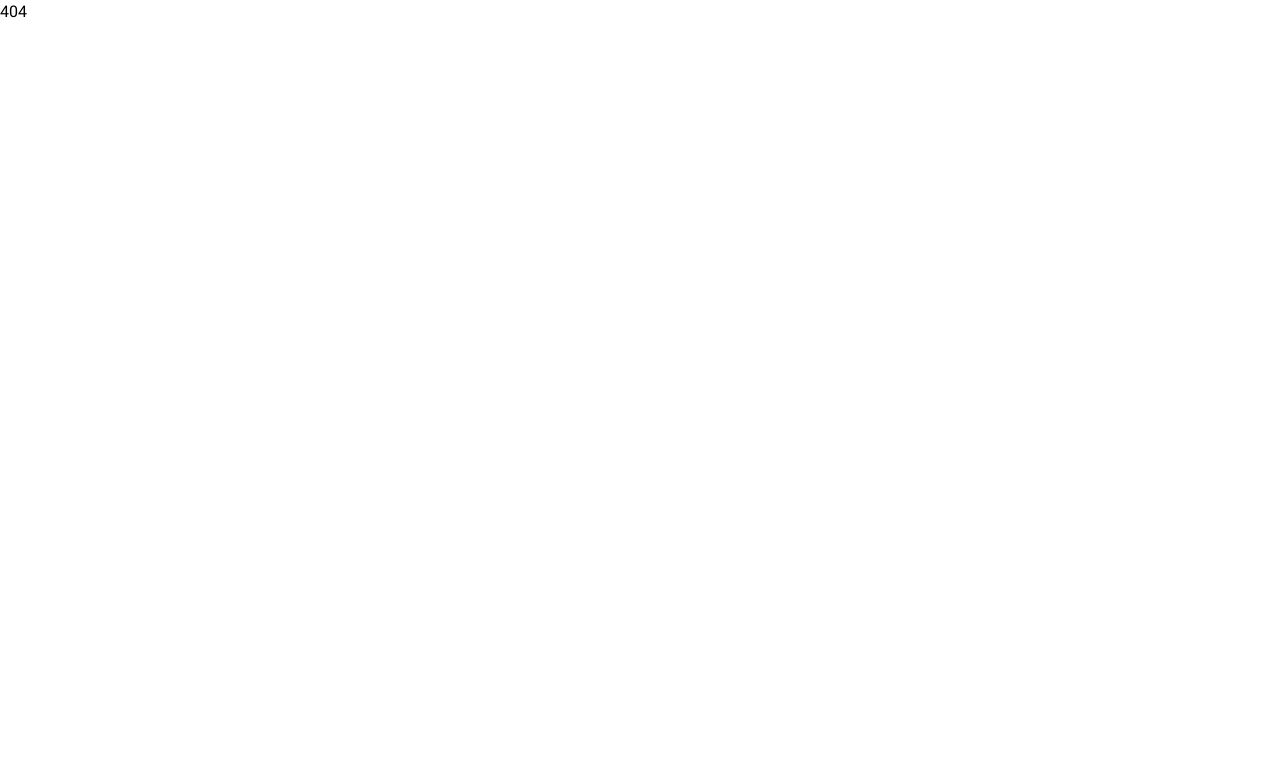
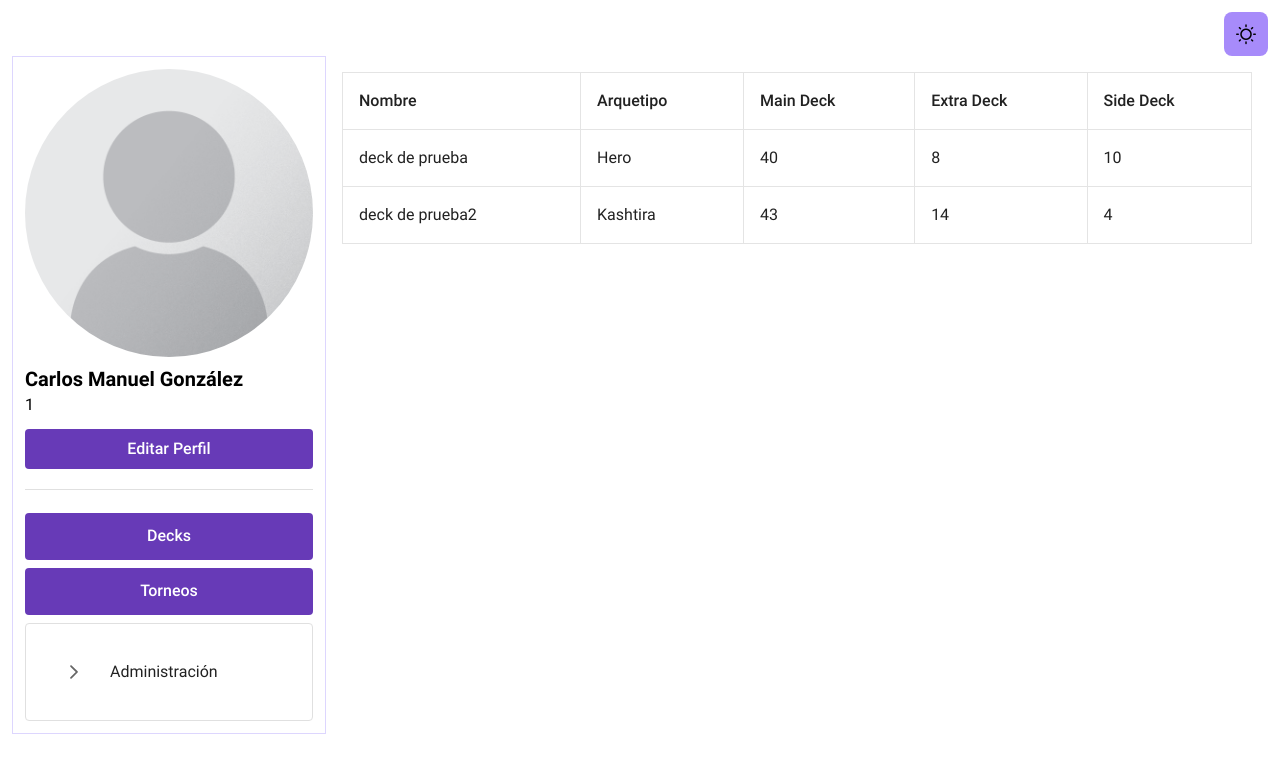
Before and after one commit to cmglezpdev/Yu-Gi-Oh-frontend, a Vue app: page /#/profile/1/decks in a window 1280 px wide. Shown: the top 772 px of the page. Built offline with nearby package versions, Linux system fonts and the light colour scheme.

Commit message:
add deckView

```diff
--- a/package.json
+++ b/package.json
@@ -9,8 +9,7 @@
     "build-only": "vite build",
     "type-check": "vue-tsc --noEmit -p tsconfig.app.json --composite false",
     "lint": "eslint . --ext .vue,.js,.jsx,.cjs,.mjs,.ts,.tsx,.cts,.mts --fix --ignore-path .gitignore",
-    "format": "prettier --write src/",
-    "prepare": "husky install"
+    "format": "prettier --write src/"
   },
   "dependencies": {
     "pinia": "^2.1.6",
--- /dev/null
+++ b/src/modules/profile/pages/decks/ProfileDeckPage.vue
@@ -0,0 +1,48 @@
+<template>
+    <ProfileLayout>
+        <section class="m-4">
+      <DataTable :value="decksShown" showGridlines tableStyle="min-width: 50rem">
+        <Column field="name" header="Nombre" />
+        <Column field="archetype" header="Arquetipo" />
+        <Column field="main" header="Main Deck" />
+        <Column field="extra" header="Extra Deck" />
+        <Column field="side" header="Side Deck" />
+      </DataTable>
+    </section>
+    </ProfileLayout>
+</template>
+
+<script lang="ts" setup>
+  import DataTable from 'primevue/datatable';
+  import Column from 'primevue/column';
+  import SelectButton from 'primevue/selectbutton';
+
+  import ProfileLayout from '@/modules/profile/layouts/ProfileLayout.vue';
+  import { ref } from 'vue';
+
+  const decks = [
+  {
+    name: 'deck de prueba',
+    archetype: 'Hero',
+    main: 40,
+    extra: 8,
+    side: 10
+  },
+  {
+    name: 'deck de prueba2',
+    archetype: 'Kashtira',
+    main: 43,
+    extra: 14,
+    side: 4
+  }
+];
+  const selectedView = ref({ label: 'Main Deck', value: 'main'})
+
+  const viewOptions = ref([
+    { label: 'Main Deck', value: 'main' },
+    { label: 'Extra Deck', value: 'extra' },
+    { label: 'Side Deck', value: 'side' }
+  ])
+
+  const decksShown = ref(decks)
+</script>
--- a/src/router/router.ts
+++ b/src/router/router.ts
@@ -7,6 +7,7 @@ const routes = [
   { path: '/profile/:username', component: () => import('@/modules/profile/pages/ProfileTournamentsPage.vue') },
   { path: '/profile/:username/tournaments', component: () => import('@/modules/profile/pages/ProfileTournamentsPage.vue') },
   { path: '/profile/:username/admin/inscriptions', component: () => import('@/modules/profile/pages/admin/ProfileInscriptionsPage.vue') },
+  { path: '/profile/:username/decks', component: () => import('@/modules/profile/pages/decks/ProfileDeckPage.vue') },
 
   { path: '/:pathMatch(.*)*', component: () => import('@/modules/shared/pages/NotPageFound.vue') },
 ]
```
Also changed, not shown: 1 other file (tests, documents, lock files or other folders).
